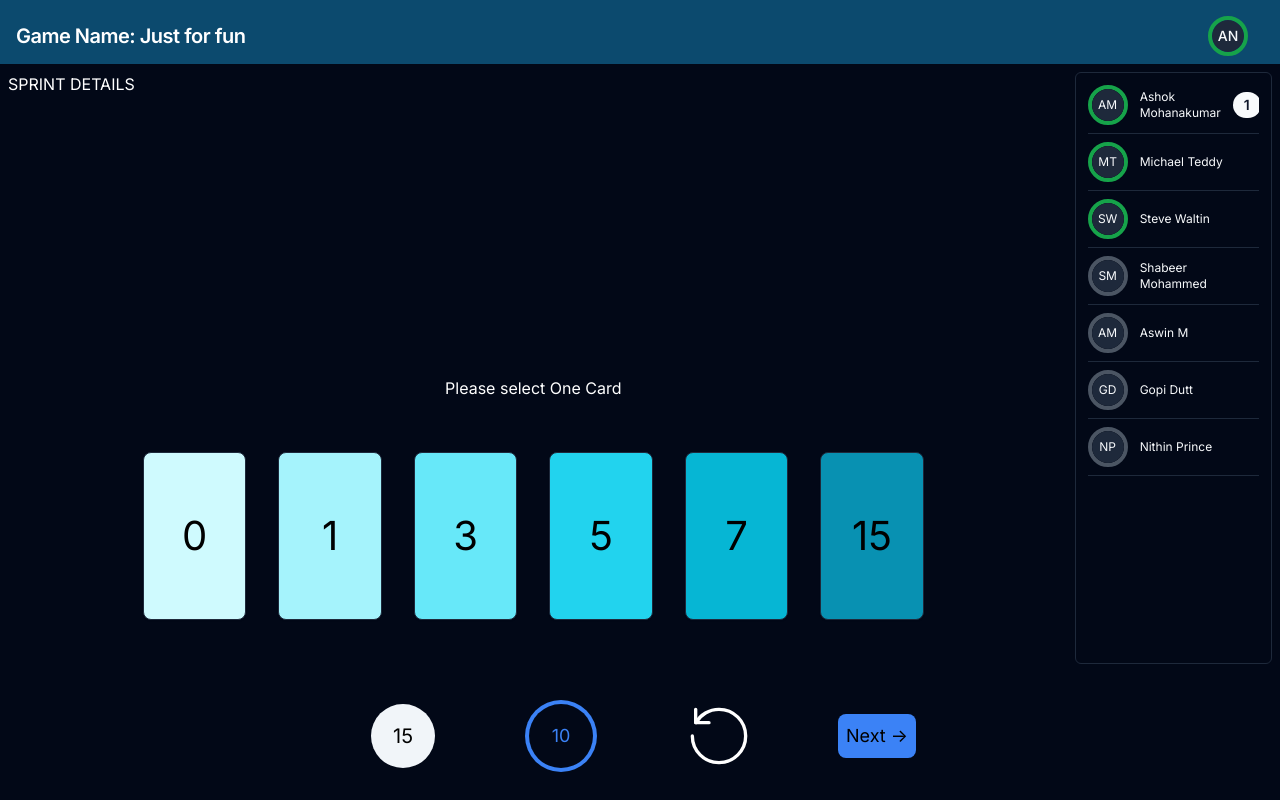
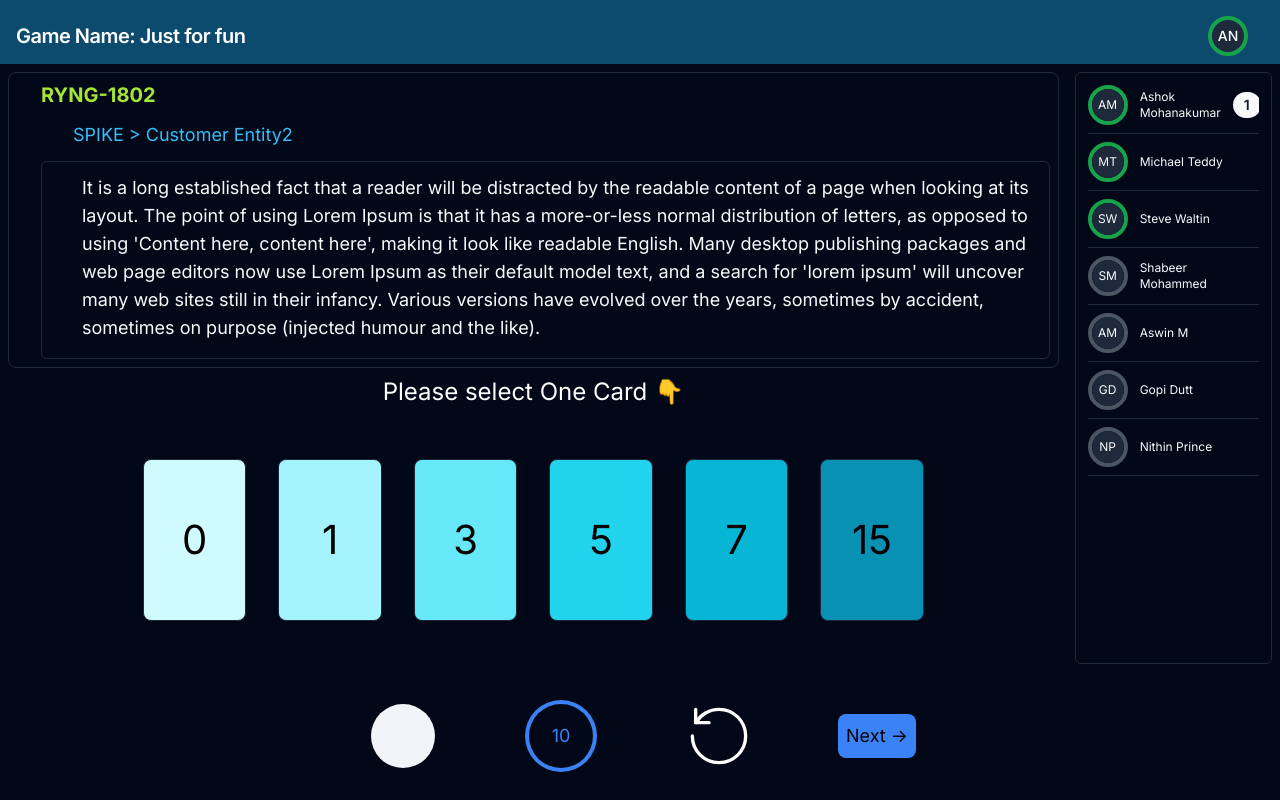
Before and after one commit to Ashwin202/story-poker, a Next.js app: page /polling in a window 1280 px wide. Built offline with nearby package versions, Linux system fonts and the light colour scheme.

Commit message:
Add Sprint Details Add Context Add local storage

```diff
--- a/src/app/layout.tsx
+++ b/src/app/layout.tsx
@@ -2,7 +2,8 @@ import { ClerkProvider } from "@clerk/nextjs";
 import "./globals.css";
 import type { Metadata } from "next";
 import { Inter } from "next/font/google";
-import { ThemeProvider } from "../components/ThemeProvider";
+import { PollingContextProvider } from "../store/contexts/PollingContext";
+import { ThemeProvider } from "@/components/ThemeProvider";
 
 const inter = Inter({ subsets: ["latin"] });
 
@@ -17,7 +18,7 @@ export default function RootLayout({ children }: { children: React.ReactNode })
 			<ClerkProvider>
 				<body className={inter.className}>
 					<ThemeProvider forcedTheme={"dark"} attribute="class" defaultTheme="system" enableSystem={true}>
-						{children}
+						<PollingContextProvider>{children}</PollingContextProvider>
 					</ThemeProvider>
 				</body>
 			</ClerkProvider>
--- a/src/app/polling/page.tsx
+++ b/src/app/polling/page.tsx
@@ -2,9 +2,10 @@ import TeamVoteSection from "@/components/TeamVoteSection";
 import BottomBar from "@/components/BottomBar";
 import TopBar from "@/components/TopBar";
 import CardPickerContainer from "@/components/CardPickerContainer";
+import SprintDetailsContainer from "@/components/SprintDetailsContainer";
 
 const page = () => {
-	const userdata = [
+	const userData = [
 		{ id: 1, firstName: "Ashok", lastName: "Mohanakumar", active: true, value: 1 },
 		{ id: 2, firstName: "Michael", lastName: "Teddy", active: true, value: 0 },
 		{ id: 3, firstName: "Steve", lastName: "Waltin", active: true, value: 0 },
@@ -13,6 +14,25 @@ const page = () => {
 		{ id: 6, firstName: "Gopi", lastName: "Dutt", active: false, value: 0 },
 		{ id: 6, firstName: "Nithin", lastName: "Prince", active: false, value: 0 },
 	];
+
+	const sprintData = [
+		{
+			SprintID: "RYNG-1801",
+			SprintHeader: "SPIKE > Customer Entity1",
+			Desription:
+				"The customer is at the centre of conversations, and it is critical that we make Customer a primary entity within Ryng.Records\nCustomer records can be uploaded into the system through multiple places ",
+		},
+		{
+			SprintID: "RYNG-1802",
+			SprintHeader: "SPIKE > Customer Entity2",
+			Desription:
+				"It is a long established fact that a reader will be distracted by the readable content of a page when looking at its layout. The point of using Lorem Ipsum is that it has a more-or-less normal distribution of letters, as opposed to using 'Content here, content here', making it look like readable English. Many desktop publishing packages and web page editors now use Lorem Ipsum as their default model text, and a search for 'lorem ipsum' will uncover many web sites still in their infancy. Various versions have evolved over the years, sometimes by accident, sometimes on purpose (injected humour and the like).",
+		},
+		{ SprintID: "RYNG-1803", SprintHeader: "SPIKE > Customer Entity3", Desription: "Desription3" },
+		{ SprintID: "RYNG-1804", SprintHeader: "SPIKE > Customer Entity4", Desription: "Desription4" },
+		{ SprintID: "RYNG-1805", SprintHeader: "SPIKE > Customer Entity5", Desription: "Desription5" },
+	];
+
 	return (
 		<div className="flex h-screen flex-col">
 			<div className=" w-full h-16">
@@ -20,14 +40,16 @@ const page = () => {
 			</div>
 			<div className="flex w-full h-[calc(100%-12rem)] ">
 				<div className="flex flex-col w-5/6 p-2 ">
-					<div className="flex w-full dark:text-white text-black  h-1/2 ">SPRINT DETAILS</div>
+					<div className="flex w-full dark:text-white text-black  h-1/2 ">
+						<SprintDetailsContainer sprintData={sprintData[1]} />
+					</div>
 					<div className="flex flex-col w-full dark:text-white text-black h-1/2 ">
-						<span className="flex flex-wrap justify-center content-center p-2 w-full"> Please select One Card</span>
+						<span className="flex flex-wrap justify-center content-center p-2 w-full text-2xl"> Please select One Card 👇</span>
 						<CardPickerContainer />
 					</div>
 				</div>
 				<div className="flex w-1/6 p-2">
-					<TeamVoteSection userdata={userdata} />
+					<TeamVoteSection userData={userData} />
 				</div>
 			</div>
 
--- a/src/components/BottomBar.tsx
+++ b/src/components/BottomBar.tsx
@@ -1,60 +1,60 @@
-"use client"
-import React from 'react'
-import Image from 'next/image'
-import CountdownTimer from '../components/CountdownTimer';
-import { createContext, useState, useEffect, useContext, useReducer } from 'react';
-import TimerContext from './BottomBarState';
+"use client";
+import React from "react";
+import Image from "next/image";
+import CountdownTimer from "../components/CountdownTimer";
+import { createContext, useState, useEffect, useContext, useReducer } from "react";
+import TimerContext from "./BottomBarState";
+import { PollingContext } from "@/store/contexts/PollingContext";
 
-interface BottomBarProps {
+interface BottomBarProps {}
+
+interface VerdictProps {
+	verdict: number | null;
 }
 
-interface VerdictProps {
-  verdict: number
-}
-
-const Verdict: React.FC<VerdictProps> = ({verdict}) =>  {
+const Verdict: React.FC<VerdictProps> = ({ verdict }) => {
 	return (
-    <div className= "w-16 h-16 flex justify-center items-center rounded-full text-center bg-slate-100">
-      <span className="text-xl text-black" >{verdict} </span>
+		<div className="w-16 h-16 flex justify-center items-center rounded-full text-center bg-slate-100">
+			<span className="text-xl text-black">{verdict} </span>
 		</div>
-  )
-}
+	);
+};
 
 const BottomBar = (props: BottomBarProps) => {
-  const targetTime = 15
-  const finalStoryPoint = 15
-  const [timerReset,setTimerReset] = useState<boolean>(false)
+	const contextValue = useContext(PollingContext);
+
+	if (!contextValue) {
+		return <div>Loading...</div>;
+	}
+	const { selectedCard, setSelectedCard } = contextValue;
+
+	const targetTime = 15;
+	// const finalStoryPoint = {selectedCard}
+	const [timerReset, setTimerReset] = useState<boolean>(false);
 	return (
-    <TimerContext.Provider value = {{timerReset, setTimerReset}}>
+		<TimerContext.Provider value={{ timerReset, setTimerReset }}>
 			<div className="h-full w-full flex items-center flex-row">
-        <div className='w-1/4 flex justify-center flex-row'>
-          <Verdict
-            verdict={finalStoryPoint}
-          />
+				<div className="w-1/4 flex justify-center flex-row">
+					<Verdict verdict={selectedCard} />
 				</div>
-        <div className='w-1/4 h-1/4 flex justify-center'>
-          <CountdownTimer
-              targetTime={targetTime}
-            />
+				<div className="w-1/4 h-1/4 flex justify-center">
+					<CountdownTimer targetTime={targetTime} />
 				</div>
-        <div className='w-1/4 flex justify-center'>
+				<div className="w-1/4 flex justify-center">
 					<button onClick={() => setTimerReset(true)}>
-            <Image
-              src= "/reset-svgrepo-com.svg"
-              width={70}
-              height={70}
-              alt="reset"
-            />
+						<Image src="/reset-svgrepo-com.svg" width={70} height={70} alt="reset" />
 					</button>
 				</div>
-        <div className='w-1/4 flex justify-center' >
-            <button className='bg-blue-500 text-lg rounded-lg text-black p-2 '>
-              <div><span>Next {'->'}</span></div>
+				<div className="w-1/4 flex justify-center">
+					<button className="bg-blue-500 text-lg rounded-lg text-black p-2 ">
+						<div>
+							<span>Next {"->"}</span>
+						</div>
 					</button>
 				</div>
 			</div>
 		</TimerContext.Provider>
-  )
-}
+	);
+};
 
-export default BottomBar
+export default BottomBar;
--- a/src/components/CardPickerContainer.tsx
+++ b/src/components/CardPickerContainer.tsx
@@ -1,6 +1,7 @@
 "use client";
-import React, { useState } from "react";
+import React, { useState, useContext } from "react";
 import { Card } from "./ui/card";
+import { PollingContext } from "@/store/contexts/PollingContext";
 
 interface CardPickerContainerProps {}
 
@@ -8,18 +9,23 @@ const CardPickerContainer: React.FC<CardPickerContainerProps> = () => {
 	const storyPoints: number[] = [0, 1, 3, 5, 7, 15];
 	const bgColor: string[] = ["bg-tahiti-100", "bg-tahiti-200", "bg-tahiti-300", "bg-tahiti-400", "bg-tahiti-500", "bg-tahiti-600", "bg-tahiti-700"];
 
-	const [clickedIndex, setClickedIndex] = useState<number | null>(null);
+	const contextValue = useContext(PollingContext);
 
-	const handleCardClick = (index: number) => {
-		setClickedIndex((prevIndex) => (prevIndex === index ? null : index));
+	if (!contextValue) {
+		return <div>Loading...</div>;
+	}
+	const { selectedCard, setSelectedCard } = contextValue;
+
+	const handleCardClick = (story: number) => {
+		setSelectedCard(story);
 	};
 
 	return (
 		<div className="flex flex-wrap justify-center content-center gap-8 p-2 h-full w-full">
 			{storyPoints.map((story, index) => {
-				const classString = `flex flex-wrap flex-col justify-center content-center  cursor-pointer select-none min-h-[70%] min-w-[10%] ${bgColor[index]} ${index === clickedIndex ? "transform -translate-y-10" : ""}`;
+				const classString = `flex flex-wrap flex-col justify-center content-center  cursor-pointer select-none min-h-[70%] min-w-[10%] ${bgColor[index]} ${story === selectedCard ? "transform -translate-y-10" : ""}`;
 				return (
-					<Card key={"card" + index} className={classString} onClick={() => handleCardClick(index)} style={{cursor:"pointer"}}>
+					<Card key={"card" + index} className={classString} onClick={() => handleCardClick(story)} style={{ cursor: "pointer" }}>
 						<div className="text-black text-[250%]">{story}</div>
 					</Card>
 				);
--- /dev/null
+++ b/src/components/SprintDetailsContainer.tsx
@@ -0,0 +1,28 @@
+import React from "react";
+import { ScrollArea } from "@/components/ui/scroll-area";
+
+import { Card } from "./ui/card";
+
+type SprintProps = {
+	sprintData: {
+		SprintID: string;
+		SprintHeader: string;
+		Desription?: String;
+	};
+};
+
+const SprintDetailsContainer: React.FC<SprintProps> = ({ sprintData }) => {
+	return (
+		<Card>
+			<div className="h-full w-full flex flex-col justify-center content-between p-2 pl-8  gap-3 ">
+				<div className="flex flex-wrap content-center font-bold text-xl dark:text-[#a3e635] text-black">{sprintData.SprintID}</div>
+				<div className="flex flex-wrap content-center text-lg pl-8 dark:text-[#38bdf8] text-black">{sprintData.SprintHeader}</div>
+				<ScrollArea className="h-full w-full p-3 text-lg pl-10 rounded-md border">
+					<div className="flex flex-wrap content-center">{sprintData.Desription}</div>
+				</ScrollArea>
+			</div>
+		</Card>
+	);
+};
+
+export default SprintDetailsContainer;
--- a/src/components/TeamVote.tsx
+++ b/src/components/TeamVote.tsx
@@ -1,12 +1,10 @@
 "use client";
 import React, { useEffect, useState } from "react";
 import { Avatar, AvatarFallback, AvatarImage } from "./ui/avatar";
-import DiceAvatar from "./DiceAvatar";
 import TwoLetterWord from "./TwoLetterWord";
 
 interface TeamVoteProps {
 	isActive: boolean;
-
 	firstName: string;
 	lastName: string;
 }
--- a/src/components/TeamVoteSection.tsx
+++ b/src/components/TeamVoteSection.tsx
@@ -3,10 +3,9 @@ import TeamVote from "@/components/TeamVote";
 import { Badge } from "@/components/ui/badge";
 import { ScrollArea } from "@/components/ui/scroll-area";
 import { Separator } from "@/components/ui/separator";
-import { Avatar, AvatarImage } from "./ui/avatar";
 
 type PersonProps = {
-	userdata: {
+	userData: {
 		id: number;
 		firstName: string;
 		lastName: string;
@@ -18,7 +17,7 @@ type PersonProps = {
 const TeamVoteSection = (props: PersonProps) => {
 	return (
 		<ScrollArea className="h-full w-full p-3 rounded-md border">
-			{props.userdata.map((props, index) => (
+			{props.userData.map((props, index) => (
 				<>
 					<div key={index} className="flex flex-row justify-between content-center gap-3 text-xs">
 						<div className="flex justify-center content-between gap-3 ">
--- /dev/null
+++ b/src/store/contexts/PollingContext.tsx
@@ -0,0 +1,29 @@
+"use client";
+
+import React, { useState, createContext, useEffect } from "react";
+
+type pollingContextType = {
+	selectedCard: number | null;
+	setSelectedCard: React.Dispatch<React.SetStateAction<number | null>>;
+};
+
+type pollingContextProviderProps = {
+	children: React.ReactNode;
+};
+
+export const PollingContext = createContext<pollingContextType | null>(null);
+
+export const PollingContextProvider = ({ children }: pollingContextProviderProps) => {
+	const [selectedCard, setSelectedCard] = useState<number | null>(() => {
+		// Get the initial value from localStorage (if available) or set to null
+		const storedValue = localStorage.getItem("selectedCard");
+		return storedValue ? JSON.parse(storedValue) : null;
+	});
+
+	// Synchronize the state changes with localStorage
+	useEffect(() => {
+		localStorage.setItem("selectedCard", JSON.stringify(selectedCard));
+	}, [selectedCard]);
+
+	return <PollingContext.Provider value={{ selectedCard, setSelectedCard }}>{children}</PollingContext.Provider>;
+};
```
Lines whose indentation alone changed are shown as unchanged.
